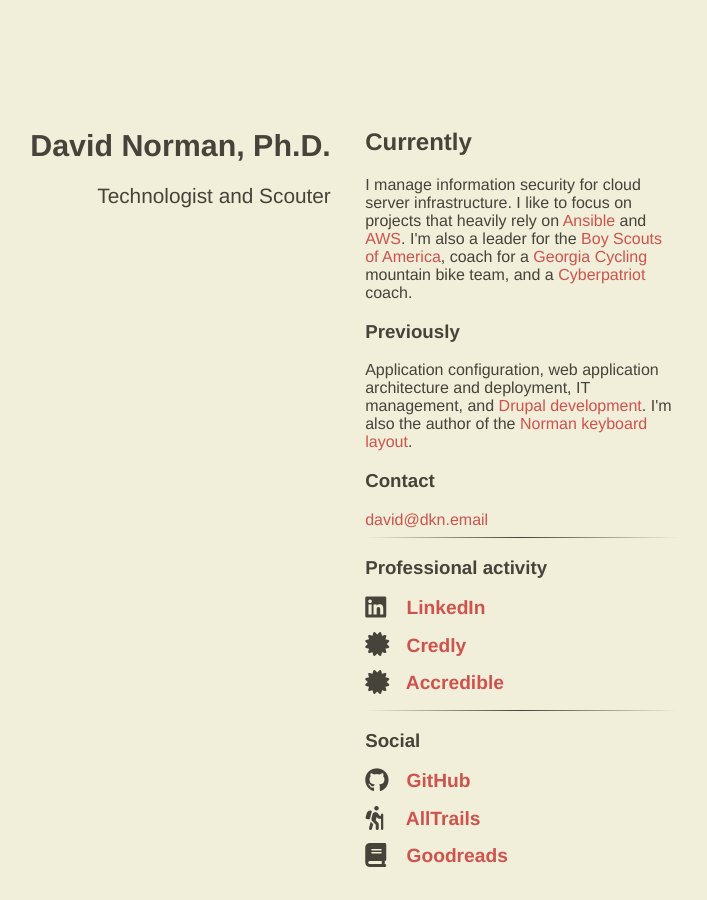
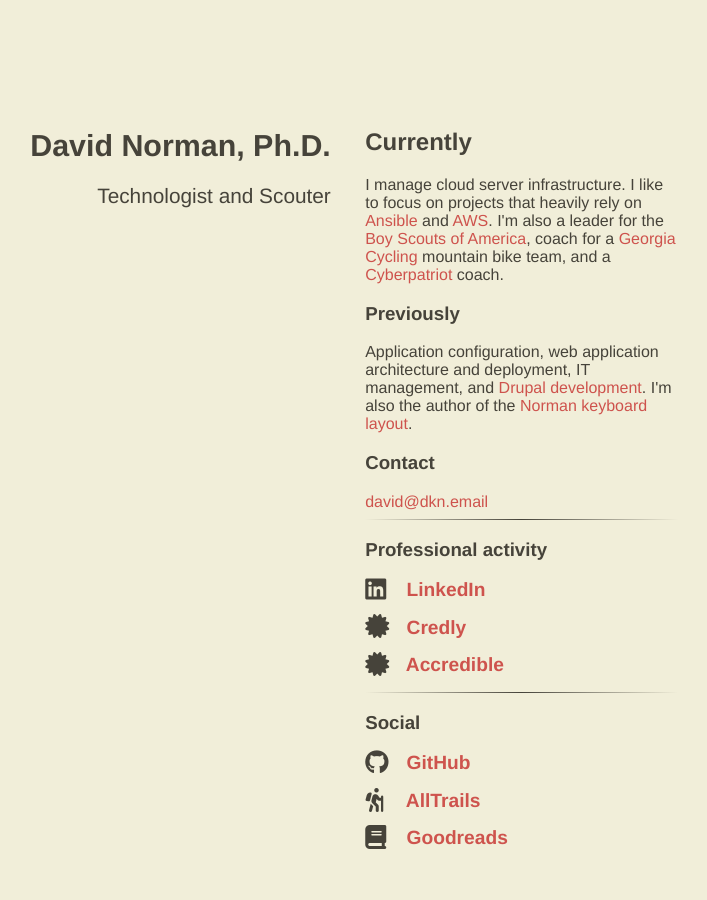
Before and after one commit to deekayen/dkn.github.io, a Jekyll site: the page built from index.html, in a window 1280 px wide. Shown: the whole page, without its empty margins (302-1009 px from the left). Built offline with Jekyll 4.4.1, drawn with Linux system fonts in a browser that asks for light colours; nearby versions of some CDN libraries.

Commit message:
More generic current job title.

```diff
--- a/_includes/content.html
+++ b/_includes/content.html
@@ -1,5 +1,5 @@
 <h2>Currently</h2>
-I manage information security for cloud server infrastructure. I like to focus on projects that heavily rely on <a href="https://www.ansible.com/">Ansible</a> and <a href="https://aws.amazon.com/">AWS</a>. I'm also a leader for the <a href="http://www.scouting.org/">Boy Scouts of America</a>, coach for a <a href="https://www.georgiacycling.org/">Georgia Cycling </a> mountain bike team, and a <a href="https://www.uscyberpatriot.org/">Cyberpatriot</a> coach.
+I manage cloud server infrastructure. I like to focus on projects that heavily rely on <a href="https://www.ansible.com/">Ansible</a> and <a href="https://aws.amazon.com/">AWS</a>. I'm also a leader for the <a href="http://www.scouting.org/">Boy Scouts of America</a>, coach for a <a href="https://www.georgiacycling.org/">Georgia Cycling </a> mountain bike team, and a <a href="https://www.uscyberpatriot.org/">Cyberpatriot</a> coach.
 
 <h3>Previously</h3>
 Application configuration, web application architecture and deployment, IT management, and <a href="https://www.drupal.org/user/972">Drupal development</a>. I'm also the author of the <a href="https://normanlayout.info">Norman keyboard layout</a>.
```
